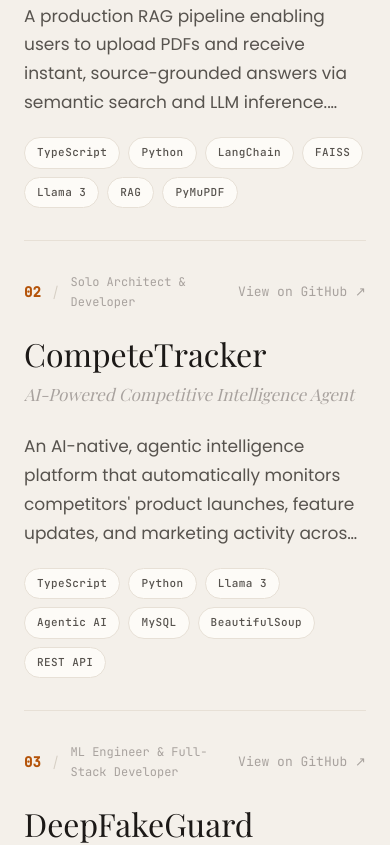
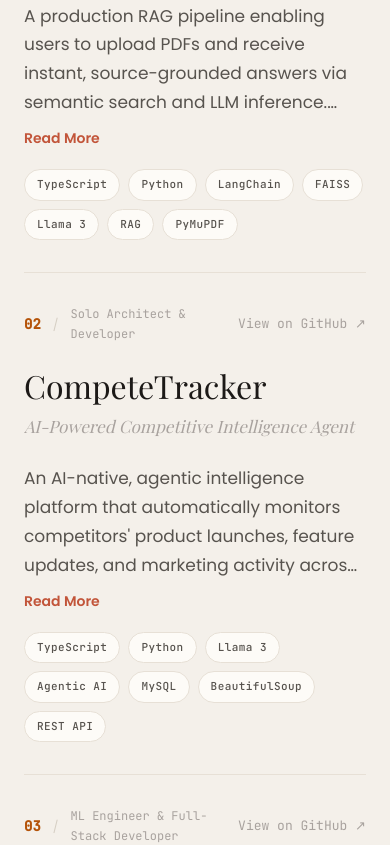
Before and after one commit to SanjayMuthuswamy/sanjay.dev, a React (Vite) app: page / in a window 390 px wide. Shown: the part 6700-7545 px from the top of the page. Built offline with nearby package versions, Linux system fonts and the light colour scheme; a web font is replaced by a local one.

Commit message:
Add Read More toggle for project descriptions on mobile

```diff
--- a/src/components/Projects.css
+++ b/src/components/Projects.css
@@ -111,6 +111,10 @@
   margin-bottom: 1.25rem;
 }
 
+.project-card__read-more {
+  display: none;
+}
+
 .project-card__tech {
   display: flex;
   flex-wrap: wrap;
@@ -181,5 +185,27 @@
     -webkit-line-clamp: 4;
     -webkit-box-orient: vertical;
     overflow: hidden;
+    margin-bottom: 0.5rem;
+  }
+
+  .project-card__desc--expanded {
+    -webkit-line-clamp: unset;
+  }
+
+  .project-card__read-more {
+    display: inline-block;
+    font-family: var(--font-body);
+    font-size: 0.875rem;
+    font-weight: 600;
+    color: var(--accent-rust);
+    background: none;
+    border: none;
+    padding: 0;
+    margin-bottom: 1.25rem;
+    cursor: pointer;
+  }
+
+  .project-card__read-more:hover {
+    text-decoration: underline;
   }
 }
--- a/src/components/Projects.jsx
+++ b/src/components/Projects.jsx
@@ -1,3 +1,4 @@
+import { useState } from 'react'
 import { motion } from 'framer-motion'
 import { useScrollReveal, revealVariants } from '../hooks/useAnimations'
 import './Projects.css'
@@ -98,6 +99,8 @@ export default function Projects() {
 }
 
 function ProjectCard({ project }) {
+  const [expanded, setExpanded] = useState(false)
+
   return (
     <motion.article
       className="project-card"
@@ -131,7 +134,15 @@ function ProjectCard({ project }) {
           </div>
 
           <div className="project-card__right">
-            <p className="project-card__desc text-body">{project.description}</p>
+            <p className={`project-card__desc text-body ${expanded ? 'project-card__desc--expanded' : ''}`}>
+              {project.description}
+            </p>
+            <button
+              className="project-card__read-more"
+              onClick={() => setExpanded(!expanded)}
+            >
+              {expanded ? 'Read Less' : 'Read More'}
+            </button>
             <div className="project-card__tech">
               {project.tech.map((t) => (
                 <span key={t} className="project-card__tech-tag">{t}</span>
```
